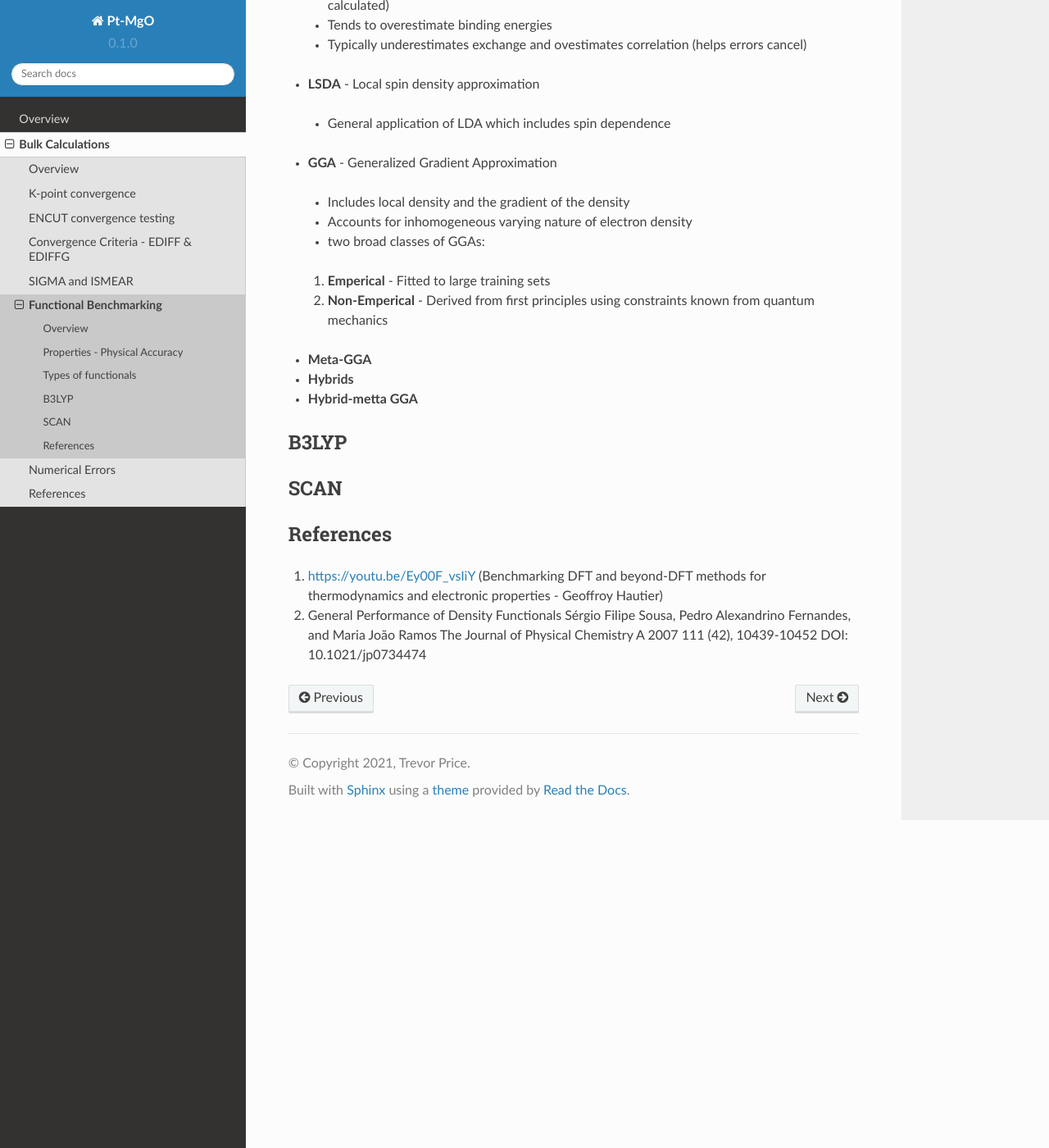
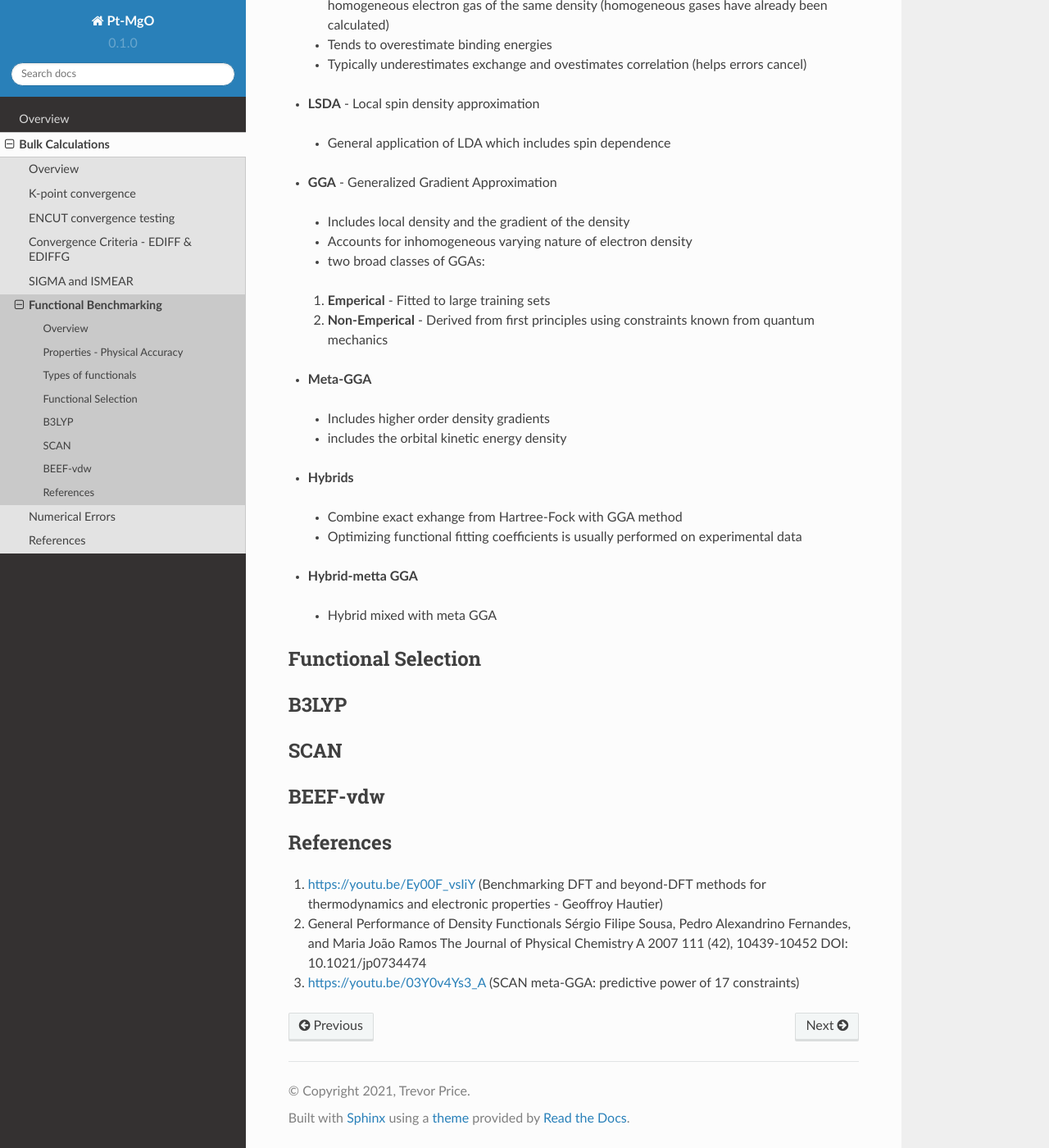
Before and after one commit to tdprice-858/Pt-MgO, a Sphinx documentation site: the page built from docs/source/bulk_calculations/functional_benchmarking.rst, in a window 1280 px wide and 1400 px high, scrolled down 1269 px. Shown: the whole window at 82% size. Built offline with Sphinx 7.4.7 and the Read the Docs theme 2.0.0, drawn with Linux system fonts in a browser that asks for light colours; pages that are not in the unit, such as notebooks, are missing from menus.

Commit message:
Update functional_benchmarking.rst

```diff
--- a/docs/source/bulk_calculations/functional_benchmarking.rst
+++ b/docs/source/bulk_calculations/functional_benchmarking.rst
@@ -8,7 +8,8 @@ what functional to use?
 
 * Need to balance **physical accuracy** with **computational cost**.
 
-* Need to focus on properties of interest.
+Need to focus on properties of interest.
+
  * Binding energies
  * Reaction barriers
  * Vibrational frequencies
@@ -55,8 +56,16 @@ Types of functionals
  #. **Emperical** - Fitted to large training sets
  #. **Non-Emperical** - Derived from first principles using constraints known from quantum mechanics
 * **Meta-GGA**
+ * Includes higher order density gradients
+ * includes the orbital kinetic energy density
 * **Hybrids**
+ * Combine exact exhange from Hartree-Fock with GGA method
+ * Optimizing functional fitting coefficients is usually performed on experimental data
 * **Hybrid-metta GGA**
+ * Hybrid mixed with meta GGA
+
+Functional Selection
+-------------
 
 
 B3LYP
@@ -65,7 +74,8 @@ B3LYP
 SCAN
 ----------
 
-
+BEEF-vdw
+----------
 
 References
 --------
@@ -73,3 +83,5 @@ References
 #. https://youtu.be/Ey00F_vsIiY (Benchmarking DFT and beyond-DFT methods for thermodynamics and electronic properties - Geoffroy Hautier)
 
 #. General Performance of Density Functionals Sérgio Filipe Sousa, Pedro Alexandrino Fernandes, and Maria João Ramos The Journal of Physical Chemistry A 2007 111 (42), 10439-10452 DOI: 10.1021/jp0734474
+
+#. https://youtu.be/03Y0v4Ys3_A (SCAN meta-GGA: predictive power of 17 constraints)
```
